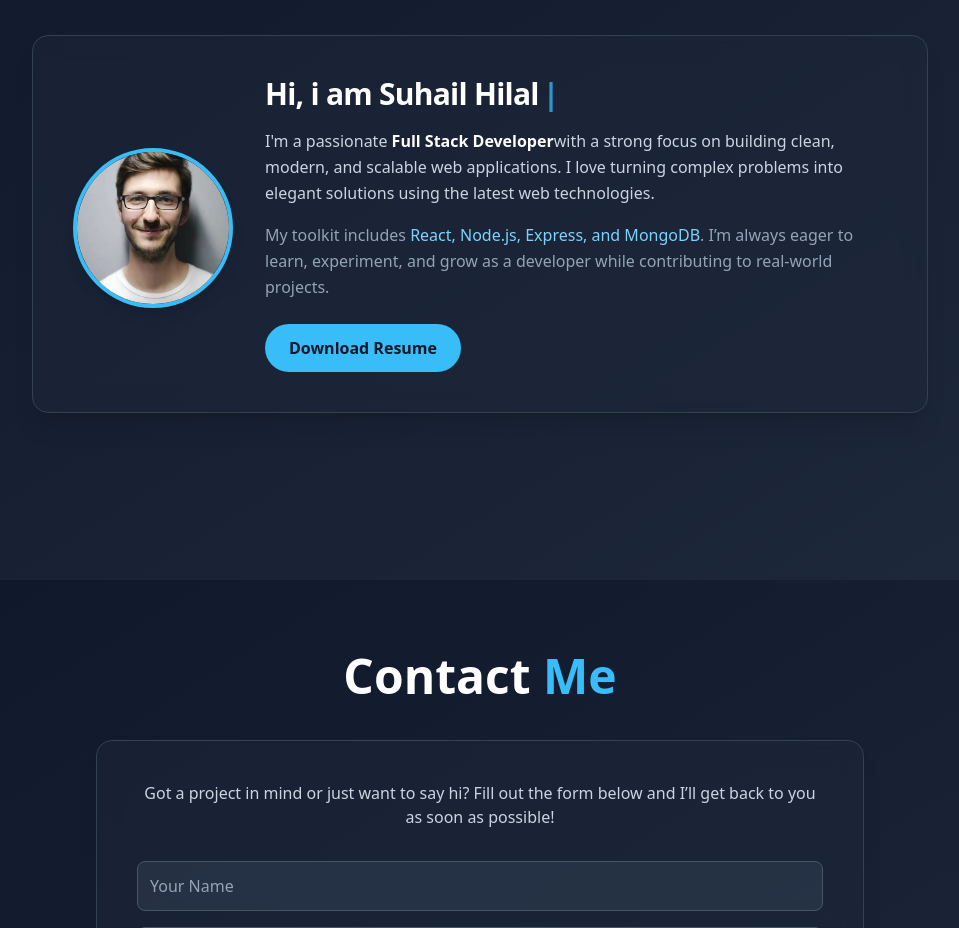
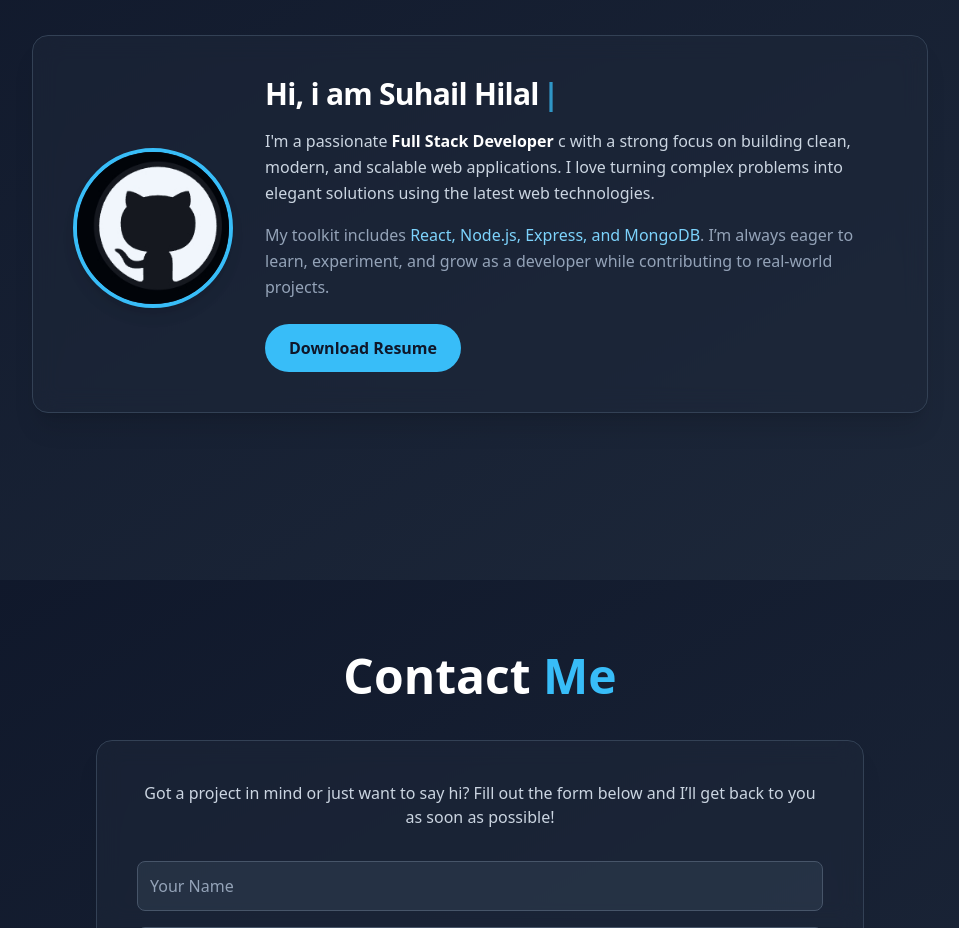
Before and after one commit to suhail472/PortfolioTemplate, a React (Vite) app: page / in a window 1280 px wide. Shown: the part 1840-2768 px from the top of the page, without its empty margins (160-1119 px from the left). Built offline with nearby package versions, Linux system fonts and the light colour scheme.

Commit message:
profile image changed

```diff
--- a/src/Sections/About.jsx
+++ b/src/Sections/About.jsx
@@ -1,4 +1,4 @@
-import Profile from "../Images/Template/profileImg.png";
+import Profile from "../Images/Template/image.png";
 import TextType from "../Components/TextTyping/TextTyping";
 function About() {
   return (
@@ -36,7 +36,7 @@ function About() {
               <span className="font-semibold text-white">
                 Full Stack Developer
               </span>
-              with a strong focus on building clean, modern, and scalable web
+             {" "}c with a strong focus on building clean, modern, and scalable web
               applications. I love turning complex problems into elegant
               solutions using the latest web technologies.
             </p>
```
Also changed, not shown: src/Images/Template/image.png (added).
